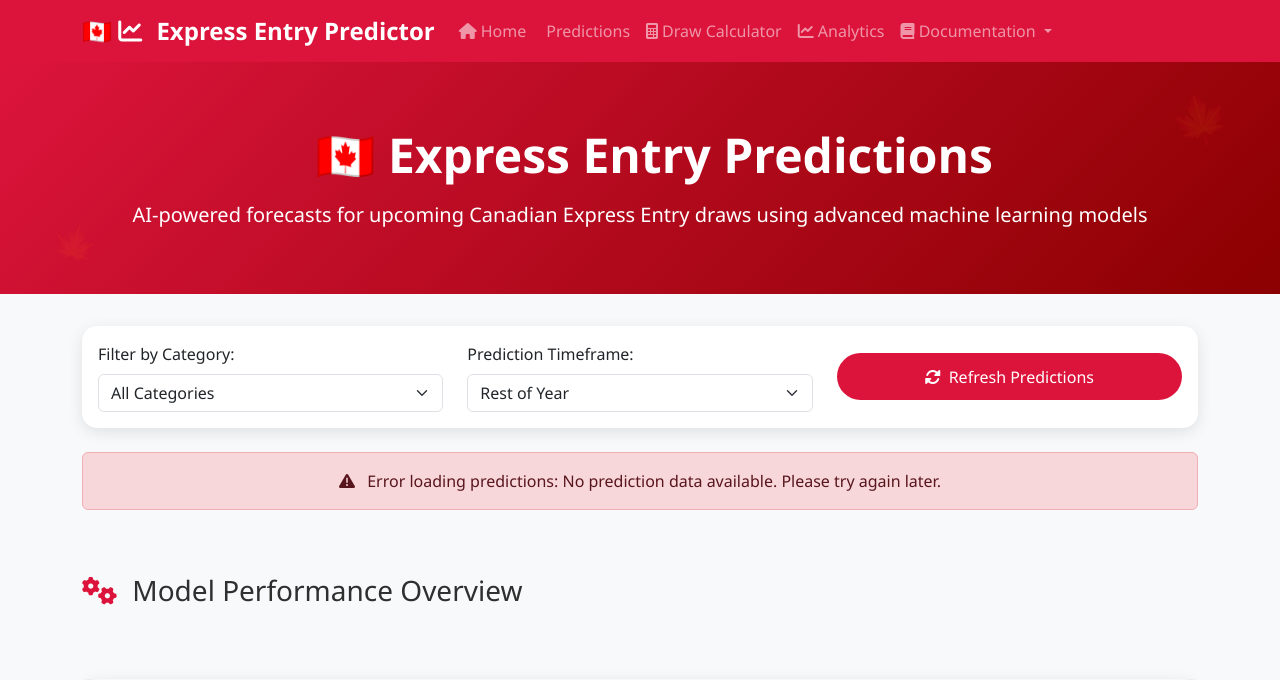
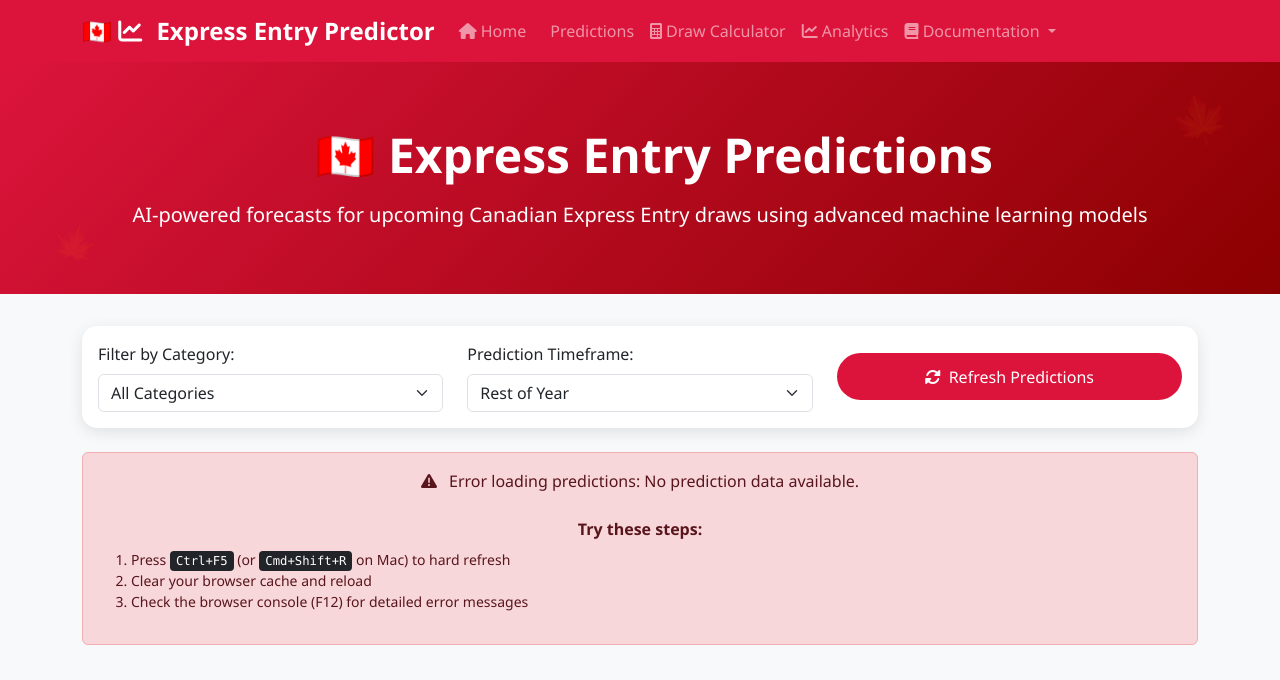
Before and after one commit to choxos/ExpressEntryPredictor, a Django app: page /predictions/ in a window 1280 px wide. Shown: the top 680 px of the page. Run offline with Django 5.2, Linux system fonts and the light colour scheme; data comes from the database, SQL or seed files in the repository; data that the repository does not hold is empty; some libraries are stand-ins or nearby versions.

Commit message:
🔧 Fix predictions page error and enhance navigation icon
🐛 Predictions Page Fixes:
• Added comprehensive cache-busting to prevent stale JavaScript errors
• Fixed data structure inconsistency in displayPredictions function
• Added robust error handling and debugging for confidence_score access
• Added timestamp parameter to API calls to force fresh data
• Enhanced error messages with troubleshooting steps for users

🎯 Navigation Icon Enhancement:
• Updated predictions navigation icon spacing from me-1 to me-2 for better visibility
• Crystal ball icon now properly spaced and clearly visible
• Consistent with other navigation items spacing

🛠️ Technical Improvements:
• Added Cache-Control meta tags to prevent browser caching issues
• Enhanced JavaScript debugging with console logging
• Fixed categoryName access to handle both data structure formats
• Added null-safe navigation for prediction data access
• Improved error boundaries with detailed troubleshooting instructions

⚡ Cache-Busting Measures:
• Meta tags: Cache-Control, Pragma, Expires headers
• Timestamp parameters on API calls
• Hard refresh instructions for users experiencing cache issues
• Console logging for debugging data structure issues

✅ Results:
• Predictions page error should be resolved with cache refresh
• Navigation icon properly spaced and visible
• Better user experience with clear error recovery instructions
• Enhanced debugging capabilities for future issues
• Robust handling of different data structures

📋 User Instructions:
If still experiencing issues, users should:
1. Press Ctrl+F5 (or Cmd+Shift+R on Mac) for hard refresh
2. Clear browser cache completely
3. Check browser console (F12) for detailed error information

```diff
--- a/templates/base.html
+++ b/templates/base.html
@@ -199,7 +199,7 @@
                     </li>
                     <li class="nav-item">
                         <a class="nav-link" href="{% url 'predictor:predictions' %}">
-                            <i class="fas fa-crystal-ball me-1"></i>Predictions
+                            <i class="fas fa-crystal-ball me-2"></i>Predictions
                         </a>
                     </li>
                     <li class="nav-item">
--- a/templates/predictor/predictions.html
+++ b/templates/predictor/predictions.html
@@ -1,6 +1,13 @@
 {% extends 'base.html' %}
 
 {% block title %}Express Entry Predictions - AI Forecasts{% endblock %}
+
+{% block extra_css %}
+<!-- Cache busting and refresh meta tags -->
+<meta http-equiv="Cache-Control" content="no-cache, no-store, must-revalidate">
+<meta http-equiv="Pragma" content="no-cache">
+<meta http-equiv="Expires" content="0">
+{% endblock %}
 
 {% block content %}
 <!-- Header Section -->
@@ -140,7 +147,9 @@ async function loadPredictions() {
     loading.style.display = 'block';
 
     try {
-        const response = await axios.get('/api/predict/');
+        // Add timestamp to prevent caching
+        const timestamp = new Date().getTime();
+        const response = await axios.get(`/api/predict/?t=${timestamp}`);
         const apiData = response.data;
 
         if (apiData.success && apiData.data) {
@@ -171,15 +180,24 @@ async function loadPredictions() {
 
     } catch (error) {
         loading.style.display = 'none';
+        console.error('Error loading predictions:', error);
+        console.error('Error stack:', error.stack);
+
         grid.innerHTML = `
             <div class="col-12">
                 <div class="alert alert-danger text-center">
                     <i class="fas fa-exclamation-triangle me-2"></i>
-                    Error loading predictions: ${error.message}. Please try again later.
+                    Error loading predictions: ${error.message}.
+                    <br><br>
+                    <strong>Try these steps:</strong>
+                    <ol class="text-start mt-2 small">
+                        <li>Press <kbd>Ctrl+F5</kbd> (or <kbd>Cmd+Shift+R</kbd> on Mac) to hard refresh</li>
+                        <li>Clear your browser cache and reload</li>
+                        <li>Check the browser console (F12) for detailed error messages</li>
+                    </ol>
                 </div>
             </div>
         `;
-        console.error('Error loading predictions:', error);
     }
 }
 
@@ -200,8 +218,18 @@ function displayPredictions(predictions) {
     }
 
     predictions.forEach(prediction => {
-        const categoryColor = getCategoryColor(prediction.category_name);
-        const nextPrediction = prediction.predictions[0]; // Get first prediction
+        // Debug logging
+        console.log('Processing prediction:', prediction);
+
+        const categoryName = prediction.category?.name || prediction.category_name || 'Unknown';
+        const categoryColor = getCategoryColor(categoryName);
+        const nextPrediction = prediction.predictions?.[0]; // Get first prediction
+
+        if (!nextPrediction) {
+            console.error('No predictions found for category:', categoryName);
+            return;
+        }
+
         const confidence = nextPrediction.confidence_score;
 
         const col = document.createElement('div');
@@ -211,7 +239,7 @@ function displayPredictions(predictions) {
             <div class="card h-100">
                 <div class="card-header" style="background: ${categoryColor}; color: white;">
                     <div class="d-flex justify-content-between align-items-center">
-                        <h6 class="mb-0">${prediction.category_name}</h6>
+                        <h6 class="mb-0">${categoryName}</h6>
                         <span class="badge bg-light text-dark">
                             ${confidence}% Confidence
                         </span>
```
